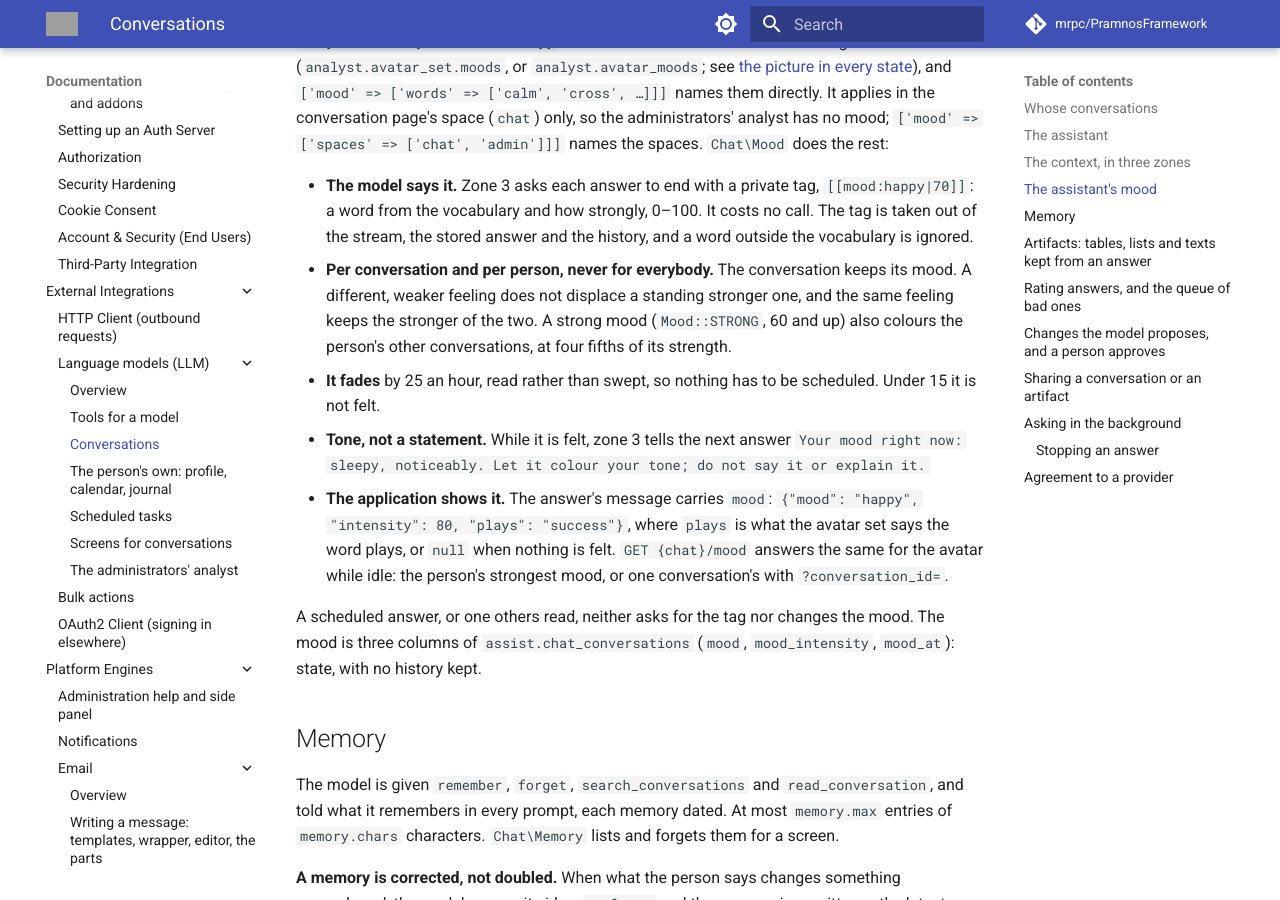
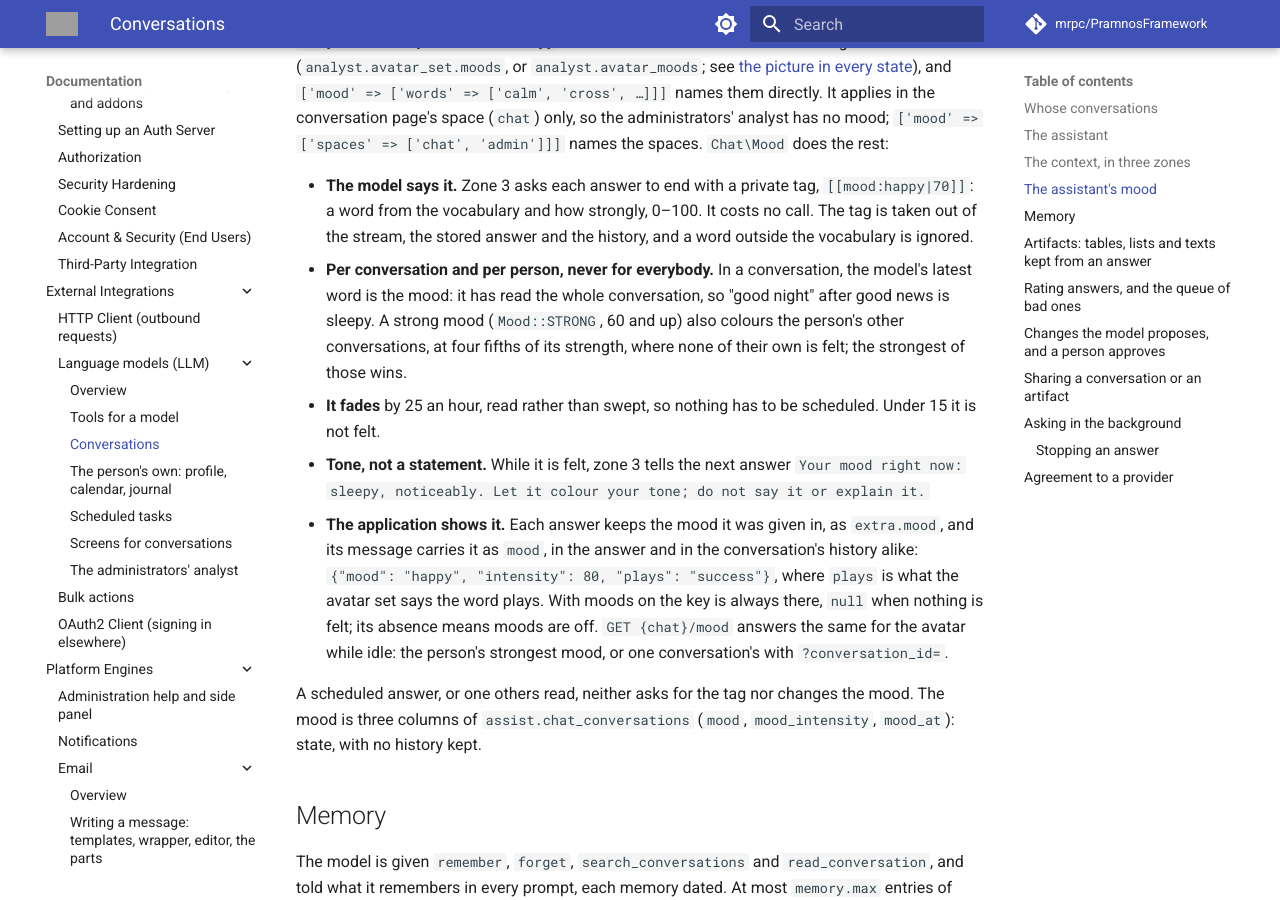
Before and after one commit to mrpc/PramnosFramework, an MkDocs documentation site: the page built from docs/Pramnos_LLM_Conversations_Guide.md, in a window 1280 px wide and 900 px high, scrolled down 5083 px. Built offline with MkDocs 1.6.1 and Material for MkDocs 9.7.7, drawn with Linux system fonts in a browser that asks for light colours; comment, search, counter and statistics services are not loaded; grey boxes are pictures that could not be loaded.

Commit message:
fix(llm): the assistant's latest word is a conversation's mood, and each answer keeps its own (FW-427)

```diff
--- a/docs/Pramnos_LLM_Conversations_Guide.md
+++ b/docs/Pramnos_LLM_Conversations_Guide.md
@@ -197,17 +197,19 @@ conversation page's space (`chat`) only, so the administrators' analyst has no m
 - **The model says it.** Zone 3 asks each answer to end with a private tag, `[[mood:happy|70]]`:
   a word from the vocabulary and how strongly, 0–100. It costs no call. The tag is taken out of
   the stream, the stored answer and the history, and a word outside the vocabulary is ignored.
-- **Per conversation and per person, never for everybody.** The conversation keeps its mood. A
-  different, weaker feeling does not displace a standing stronger one, and the same feeling keeps
-  the stronger of the two. A strong mood (`Mood::STRONG`, 60 and up) also colours the person's
-  other conversations, at four fifths of its strength.
+- **Per conversation and per person, never for everybody.** In a conversation, the model's latest
+  word is the mood: it has read the whole conversation, so "good night" after good news is sleepy.
+  A strong mood (`Mood::STRONG`, 60 and up) also colours the person's other conversations, at four
+  fifths of its strength, where none of their own is felt; the strongest of those wins.
 - **It fades** by 25 an hour, read rather than swept, so nothing has to be scheduled. Under 15 it
   is not felt.
 - **Tone, not a statement.** While it is felt, zone 3 tells the next answer `Your mood right now:
   sleepy, noticeably. Let it colour your tone; do not say it or explain it.`
-- **The application shows it.** The answer's message carries `mood`:
+- **The application shows it.** Each answer keeps the mood it was given in, as `extra.mood`, and
+  its message carries it as `mood`, in the answer and in the conversation's history alike:
   `{"mood": "happy", "intensity": 80, "plays": "success"}`, where `plays` is what the avatar set
-  says the word plays, or `null` when nothing is felt. `GET {chat}/mood` answers the same for
+  says the word plays. With moods on the key is always there, `null` when nothing is felt; its
+  absence means moods are off. `GET {chat}/mood` answers the same for
   the avatar while idle: the person's strongest mood, or one conversation's with
   `?conversation_id=`.
 
```
Also changed, not shown: docs/version-history/posts/2026-11-11.md (+17 -1 lines), 3 other files.
